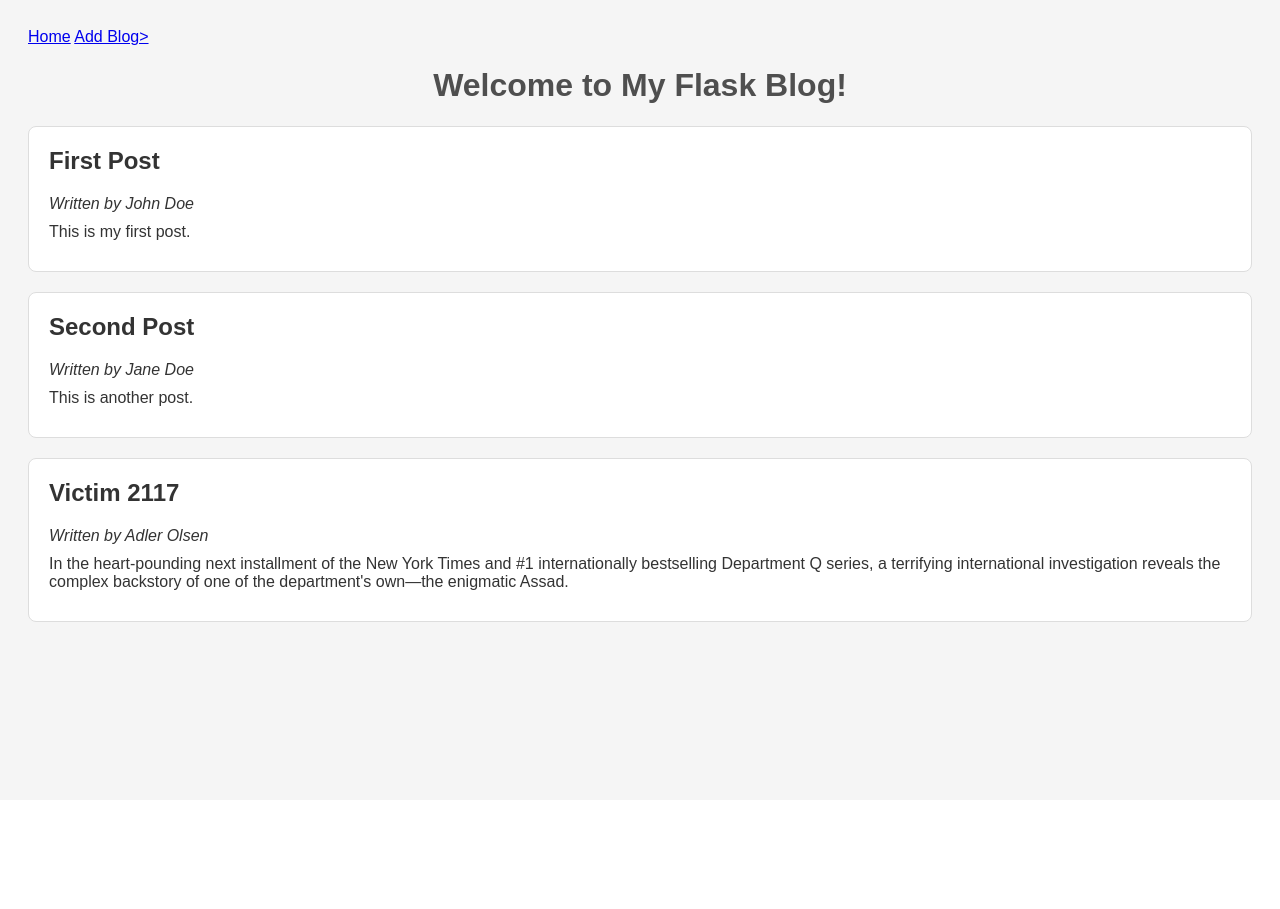
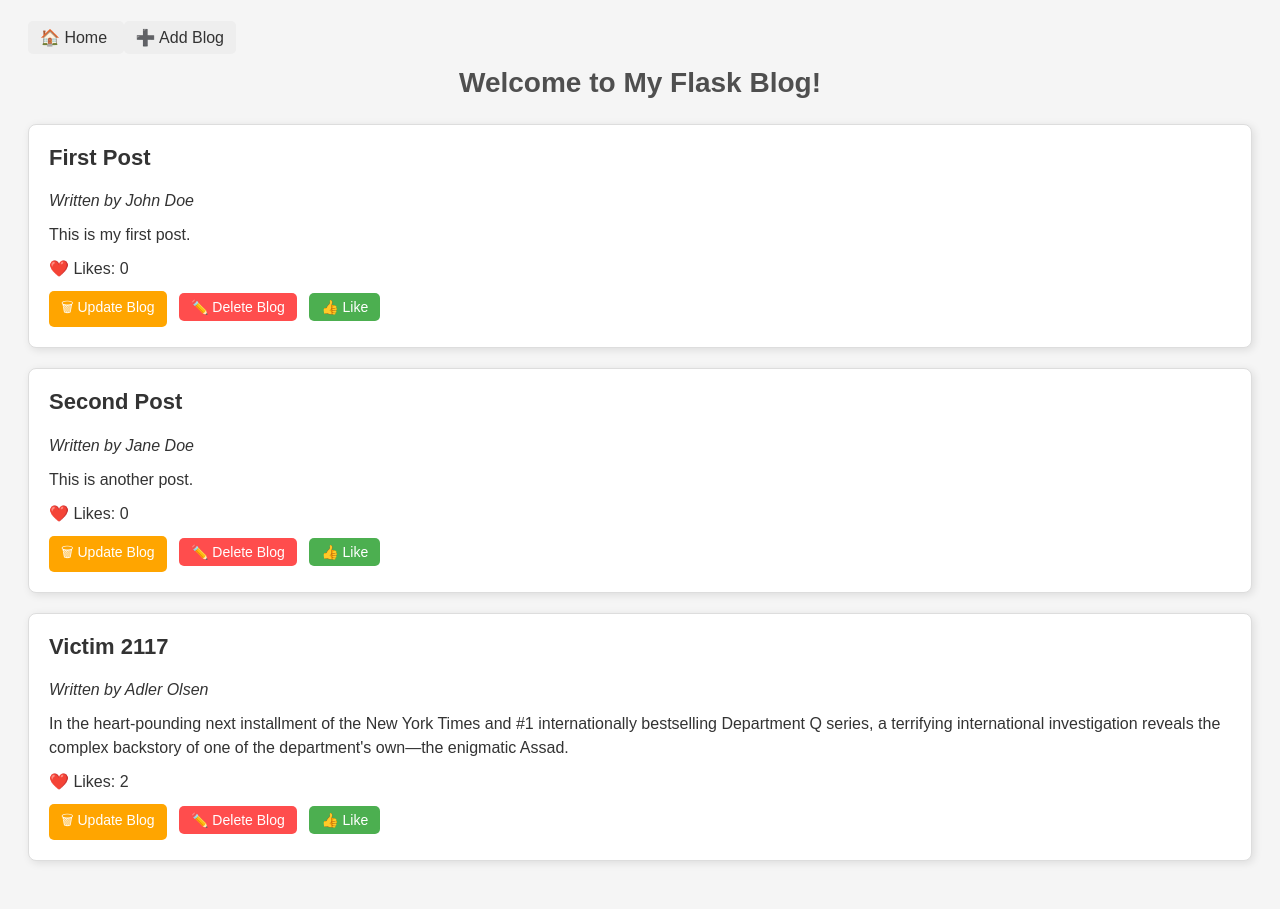
Before and after one commit to leaaimee/Masterblog, a Flask app: page / in a window 1280 px wide. Before the commit the page ends 622 px from the top, so only its background shows below. Run offline with Flask 3, Linux system fonts and the light colour scheme.

Commit message:
added features & css improvement

```diff
--- a/app.py
+++ b/app.py
@@ -5,17 +5,32 @@ import json
 app = Flask(__name__)
 
 def load_posts():
-    with open("blog_posts.json", "r") as file:
-        return json.load(file)
+    """ load blog posts from JSON, ensuring 'likes' field exists """
+    try:
+        with open("blog_posts.json", "r") as file:
+            posts = json.load(file)
+
+            for post in posts:
+                post.setdefault("likes", 0)
+
+            return posts
+    except (FileNotFoundError, json.JSONDecodeError):
+        return []
 
 
 @app.route("/")
 def index():
+    """ Display all blog posts from the JSON file """
     posts = load_posts()
     return render_template("index.html", posts=posts)
 
+
 @app.route("/add", methods=["GET", "POST"])
 def add():
+    """Handles adding a new blog post.
+    - GET: Displays the form for adding a post
+    - POST: Saves the new post and redirects to the homepage
+    """
     if request.method == "POST":
         title = request.form["title"]
         author = request.form["author"]
@@ -40,5 +55,60 @@ def add():
     return render_template("add.html")
 
 
+@app.route("/update/<int:post_id>", methods=["GET", "POST"])
+def update(post_id):
+    posts = load_posts()
+
+    post = next((p for p in posts if p["id"] == post_id), None)
+
+    if post is None:
+        return "Post not found", 404
+
+    if request.method == "POST":
+        post["title"] = request.form["title"]
+        post["author"] = request.form["author"]
+        post["content"] = request.form["content"]
+
+        with open("blog_posts.json", "w") as file:
+            json.dump(posts, file, indent=4)
+
+        return redirect(url_for("index"))
+
+    return render_template("update.html", post=post)
+
+
+@app.route("/delete/<int:post_id>")
+def delete(post_id):
+    """ remove a blog post by ID and update the JSON file """
+    posts = load_posts()
+
+    posts = [post for post in posts if post["id"] != post_id]
+
+    with open("blog_posts.json", "w") as file:
+        json.dump(posts, file, indent=4)
+
+    return redirect(url_for("index"))
+
+
+@app.route("/like/<int:post_id>")
+def like(post_id):
+    """ increase the like count of a blog post """
+    posts = load_posts()
+
+    post = next((p for p in posts if p["id"] == post_id), None)
+
+    if post is None:
+        return "Post not found", 404
+
+    post["likes"] = post.get("likes", 0) + 1
+
+    with open("blog_posts.json", "w") as file:
+        json.dump(posts, file, indent=4)
+
+    return redirect(url_for("index"))
+
+
+
+
 if __name__ == "__main__":
     app.run(host="0.0.0.0", port=5000, debug=True)
--- a/blog_posts.json
+++ b/blog_posts.json
@@ -3,18 +3,21 @@
         "id": 1,
         "author": "John Doe",
         "title": "First Post",
-        "content": "This is my first post."
+        "content": "This is my first post.",
+        "likes": 0
     },
     {
         "id": 2,
         "author": "Jane Doe",
         "title": "Second Post",
-        "content": "This is another post."
+        "content": "This is another post.",
+        "likes": 0
     },
     {
         "id": 3,
         "title": "Victim 2117",
         "author": "Adler Olsen",
-        "content": "In the heart-pounding next installment of the New York Times and #1 internationally bestselling Department Q series, a terrifying international investigation reveals the complex backstory of one of the department's own\u2014the enigmatic Assad."
+        "content": "In the heart-pounding next installment of the New York Times and #1 internationally bestselling Department Q series, a terrifying international investigation reveals the complex backstory of one of the department's own\u2014the enigmatic Assad.",
+        "likes": 2
     }
 ]
--- a/static/style.css
+++ b/static/style.css
@@ -1,3 +1,5 @@
+/* personal css enhancement added below the free space within the block */
+
 body {
     font-family: Arial, sans-serif;
     background-color: #F5F5F5;
@@ -8,6 +10,9 @@ body {
 h1 {
     text-align: center;
     color: #4F4F4F;
+
+    font-size: 28px;
+    margin-bottom: 25px;
 }
 
 .post {
@@ -16,12 +21,68 @@ h1 {
     padding: 20px;
     margin-bottom: 20px;
     border-radius: 8px;
+
+    box-shadow: 2px 2px 8px rgba(0, 0, 0, 0.1);
 }
 
 .post h2 {
     margin-top: 0;
+
+    font-size: 22px;
 }
 
 .post p {
     margin: 10px 0;
+
+    line-height: 1.5;
 }
+
+/* Further custom enhancements */
+
+.navbar {
+    display: flex;
+    justify-content: left;
+    gap: 15px;
+    margin-bottom: 20px;
+}
+
+.navbar a {
+    text-decoration: none;
+    color: #333;
+    font-size: 16px;
+    padding: 8px 12px;
+    border-radius: 5px;
+    background-color: #EEE;
+}
+
+.navbar a:hover {
+    background-color: #DDD;
+}
+
+.post a {
+    display: inline-block;
+    margin-right: 8px;
+    padding: 6px 12px;
+    border-radius: 5px;
+    text-decoration: none;
+    font-size: 14px;
+}
+
+.like-btn {
+    background-color: #4CAF50;
+    color: white;
+}
+
+.update-btn {
+    background-color: #FFA500;
+    color: white;
+}
+
+.delete-btn {
+    background-color: #FF4D4D;
+    color: white;
+}
+
+.like-btn:hover, .update-btn:hover, .delete-btn:hover {
+    opacity: 0.8;
+}
--- a/templates/index.html
+++ b/templates/index.html
@@ -9,6 +9,10 @@
         <h2>{{ post.title }}</h2>
         <p><em>Written by {{ post.author }}</em></p>
         <p>{{ post.content }}</p>
+        <p>❤️ Likes: {{ post.likes }}</p>
+        <a href="{{ url_for('update', post_id=post.id) }}" class="update-btn">🗑 Update Blog</a>
+        <a href="{{ url_for('delete', post_id=post.id) }}" class="delete-btn">✏️ Delete Blog</a>
+        <a href="{{ url_for('like', post_id=post.id) }}" class="like-btn">👍 Like</a>
     </div>
     {% endfor %}
 {% endblock %}
--- a/templates/layout.html
+++ b/templates/layout.html
@@ -8,8 +8,8 @@
 <body>
 <nav class="navbar">
   <div>
-    <a href="/"> Home</a>
-    <a href="/add">Add Blog></a>
+    <a href="/"> 🏠 Home </a>
+    <a href="/add"> ➕ Add Blog </a>
   </div>
 </nav>
   <div>
```
Also changed, not shown: templates/update.html (added, +20 -0 lines).
